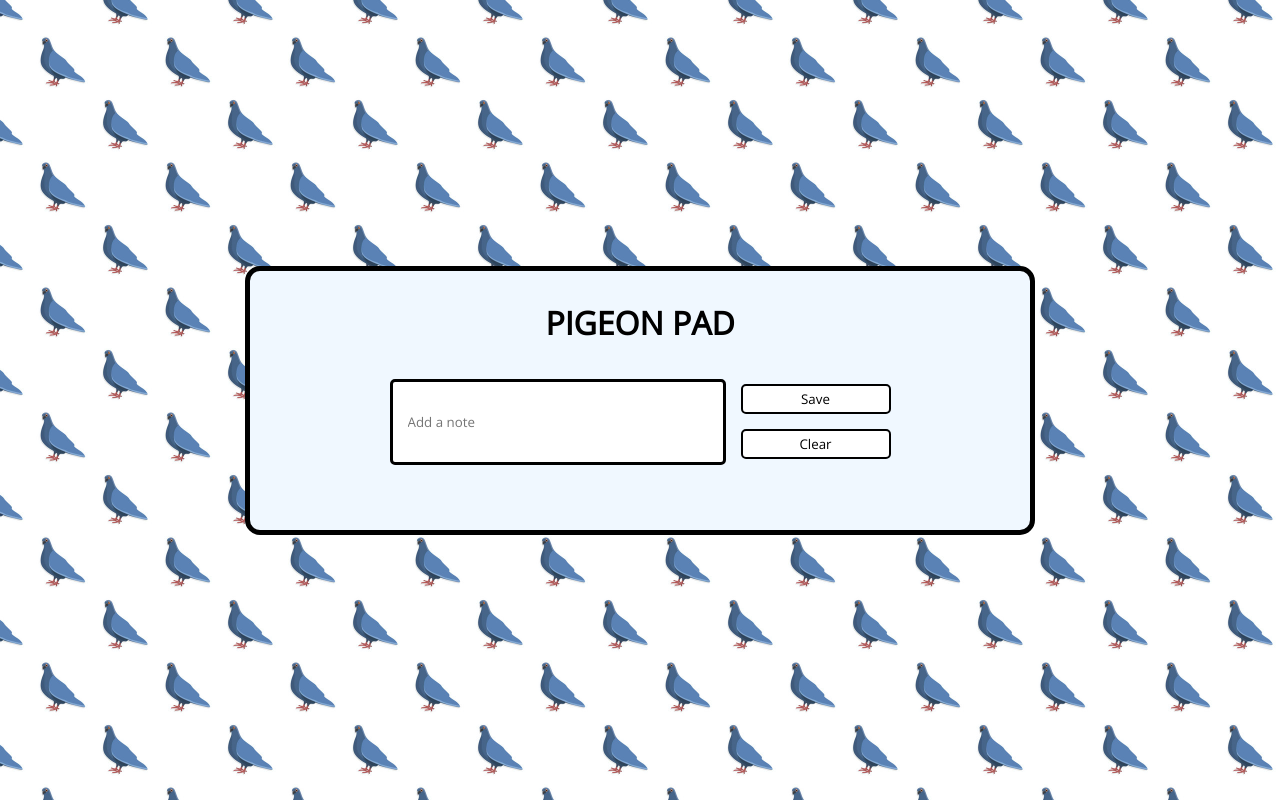
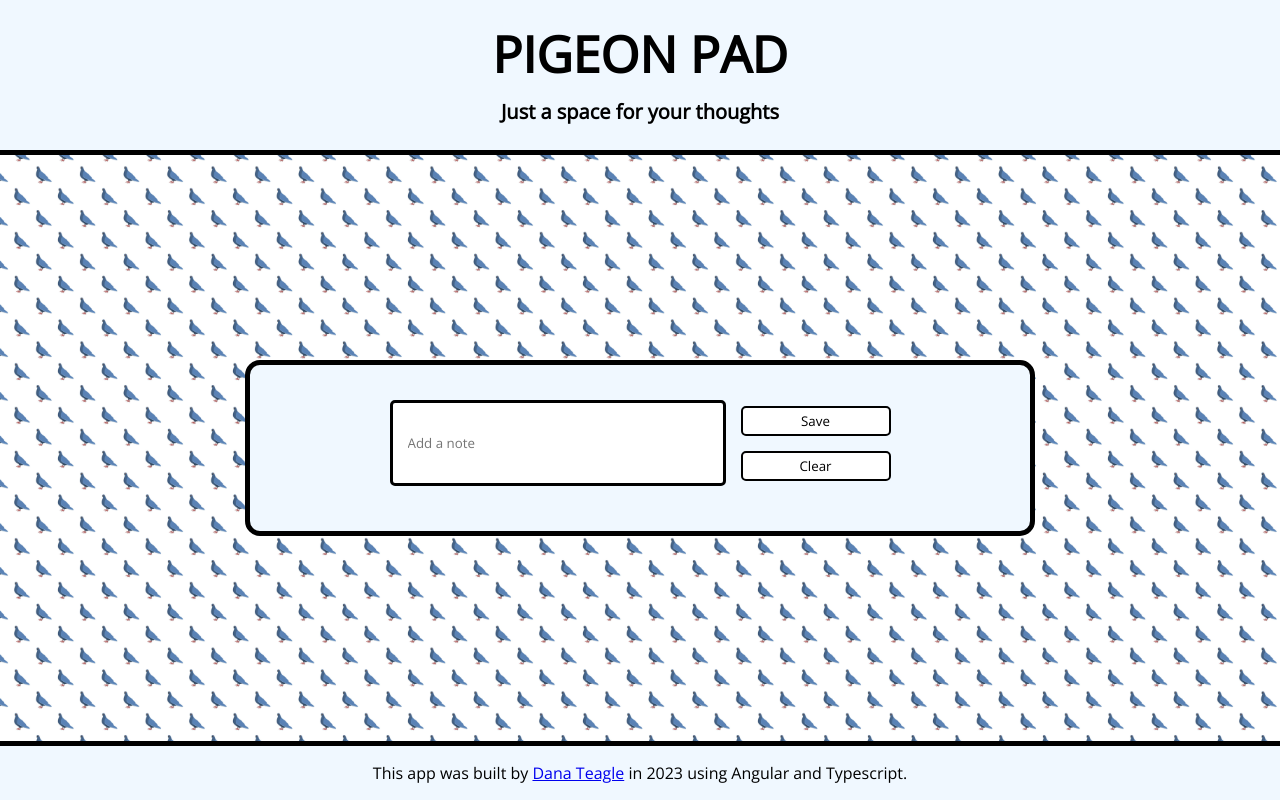
Before and after one commit to torontopubliclibra/note-taken, an Angular app: page / in a window 1280 px wide. Built offline with nearby package versions, Linux system fonts and the light colour scheme.

Commit message:
updated styles with header and footer

```diff
--- a/src/app/app.component.html
+++ b/src/app/app.component.html
@@ -1,6 +1,9 @@
 <div class="app" [ngStyle]="{backgroundImage:'url(./assets/pigeon-bg.jpg)'}">
-  <div class="wrapper">
+  <header>
     <h1>Pigeon Pad</h1>
+    <h2>Just a space for your thoughts</h2>
+  </header>
+  <main class="wrapper">
     <div class="notepad">
       <input type="text" [(ngModel)]="textareaValue" placeholder="Add a note" (keydown.enter)="save()">
       <div class="buttons">
@@ -17,7 +20,10 @@
     <div *ngIf="notes.length > 0" class="buttons">
       <button class="removeAll" (click)="removeAll()">Remove all notes</button>
     </div>
-  </div>
+  </main>
+  <footer>
+    <p>This app was built by <a href="https://danateagle.com">Dana Teagle</a> in 2023 using Angular and Typescript.</p>
+  </footer>
 </div>
 
 <router-outlet></router-outlet>
--- a/src/app/app.component.scss
+++ b/src/app/app.component.scss
@@ -2,8 +2,8 @@
     display: flex;
     flex-direction: column;
     align-items: center;
-    justify-content: center;
-    background-size: 500px;
+    justify-content: space-between;
+    background-size: 175px;
     min-width: 100vw;
     min-height: 100vh;
 }
@@ -20,6 +20,37 @@
     margin: 25px auto;
     padding: 15px;
 }
+header, footer {
+    width: 100vw;
+    background-color: aliceblue;
+    h1, h2, p {
+        text-align: center;
+        padding: 0 25px;
+    }
+}
+header {
+    display: flex;
+    flex-direction: column;
+    border-bottom: solid #000 5px;
+    height: 150px;
+    align-items: center;
+    justify-content: center;
+    h1 {
+        font-size: 50px;
+        margin: 5px 0;
+        padding: 0;
+        text-transform: uppercase;
+    }
+    h2 {
+        font-size: 20px;
+        margin: 5px 0;
+        margin-bottom: 10px;
+        padding: 0;
+    }
+}
+footer {
+    border-top: solid #000 5px;
+}
 .notepad {
     display: flex;
     flex-direction: row;
@@ -28,13 +59,6 @@
     .buttons {
         padding-left: 15px;
     }
-}
-
-h1 {
-    margin: 0;
-    padding: 15px;
-    text-align: center;
-    text-transform: uppercase;
 }
 
 input[type="text"] {
@@ -83,7 +107,7 @@ button {
     flex-flow: row wrap;
     align-items: center;
     justify-content: center;
-    padding: 15px 0px;
+    padding: 5px 0px;
     margin: 0;
     li {
         margin: 5px;
```
